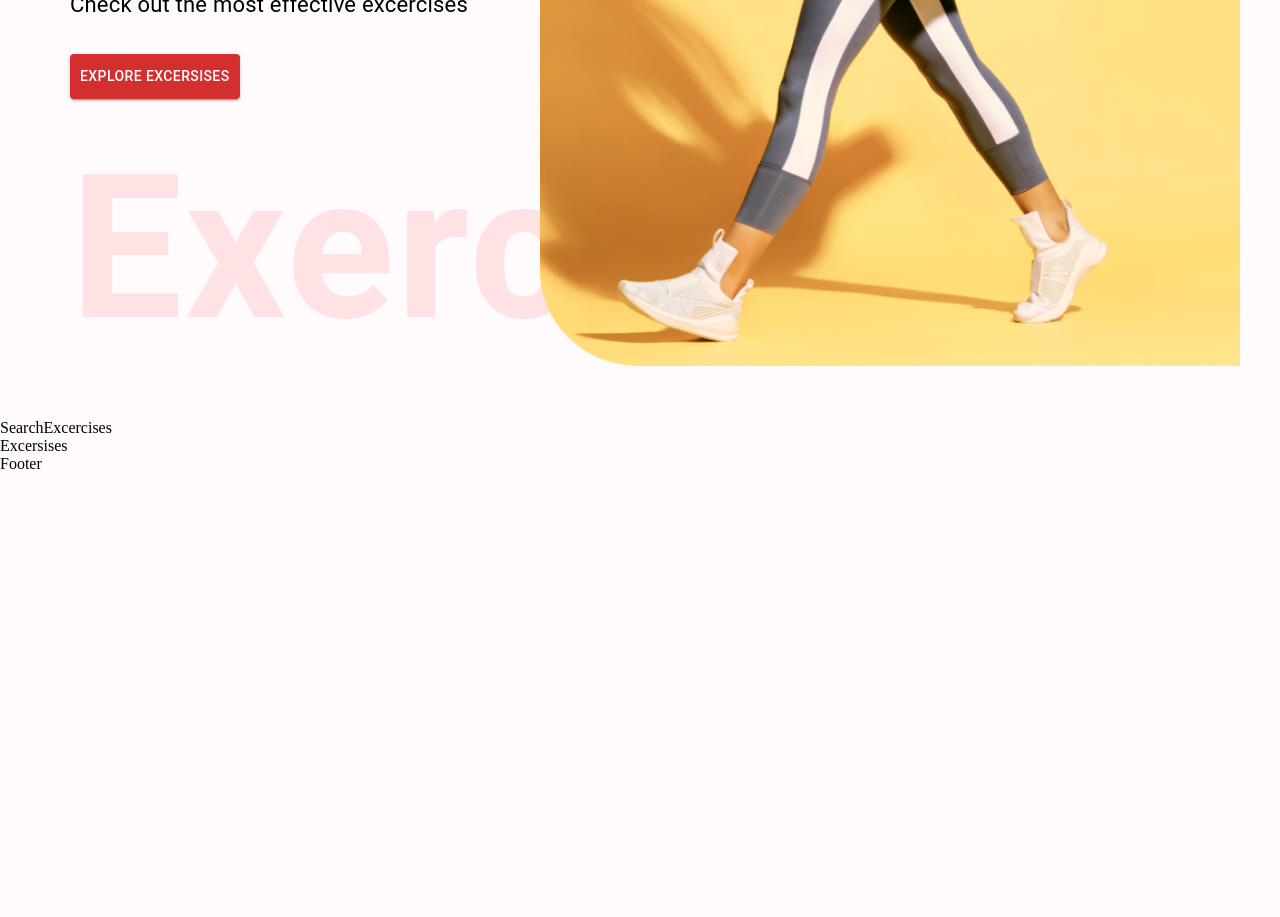
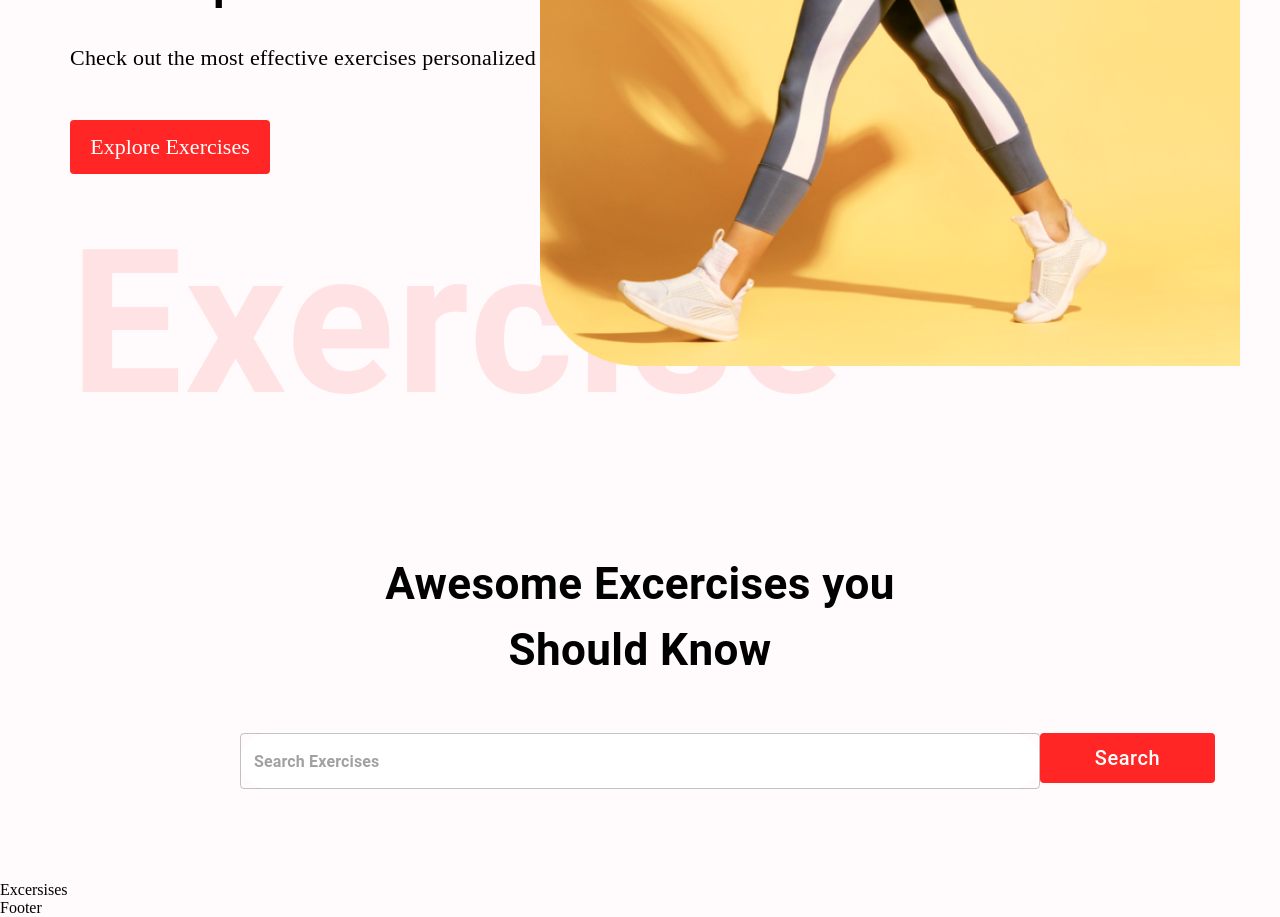
Before and after one commit to Zaidjamal11/Fitness-Exercises-App, a React (Create React App) app: page / in a window 1280 px wide. Shown: the part 500-1417 px from the top of the page. Before the commit the page ends 973 px from the top, so only its background shows below. Built offline with nearby package versions, Linux system fonts and the light colour scheme.

Commit message:
SearchExercises TextField Feature us Added

```diff
--- a/src/components/HeroBanner.js
+++ b/src/components/HeroBanner.js
@@ -1,56 +1,26 @@
-import React from "react";
+import React from 'react';
+import { Box, Stack, Typography } from '@mui/material';
 
-import { Box, Button, Stack, Typography } from "@mui/material";
+import HeroBannerImage from '../assets/images/banner.png';
 
-import HeroBannerImage from "../assets/images/banner.png";
-
-const HeroBanner = () => {
-  return (
-    <Box
-      sx={{
-        mt: { lg: "212px", xs: "70px" },
-        ml: { sm: "50px" },
-      }}
-      position="relative"
-      p="20px"
-    >
-      <Typography color="#ff2625" fontWeight="600" fontSize="26px">
-        Fitness Club
+const HeroBanner = () => (
+  <Box sx={{ mt: { lg: '212px', xs: '70px' }, ml: { sm: '50px' } }} position="relative" p="20px">
+    <Typography color="#FF2625" fontWeight="600" fontSize="26px">Fitness Club</Typography>
+    <Typography fontWeight={700} sx={{ fontSize: { lg: '44px', xs: '40px' } }} mb="23px" mt="30px">
+      Sweat, Smile <br />
+      And Repeat
     </Typography>
-
-      <Typography
-        fontWeight={700}
-        sx={{ fontSize: { lg: "44px", xs: "40px" } }}
-      >
-        Sweat, Smile <br /> and Repeat
+    <Typography fontSize="22px" fontFamily="Alegreya" lineHeight="35px">
+      Check out the most effective exercises personalized to you
     </Typography>
-      <Typography fontSize="22px" lineHeight="35px" mb={4}>
-        Check out the most effective excercises
-      </Typography>
-
-      <Button
-        variant="contained"
-        color="error"
-        mb={3}
-        href="#Excercises"
-        sx={{ backgroundColo: "#ff2625", padding: "10px" }}
-      >
-        Explore Excersises
-      </Button>
-      <Typography
-        fontWeight={600}
-        color="#FF2625"
-        sx={{
-          opacity: "0.1",
-          display: { lg: "block", xs: "none" },
-          fontSize: "200px",
-        }}
-      >
+    <Stack>
+      <a href="#exercises" style={{ marginTop: '45px', textDecoration: 'none', width: '200px', textAlign: 'center', background: '#FF2625', padding: '14px', fontSize: '22px', textTransform: 'none', color: 'white', borderRadius: '4px' }}>Explore Exercises</a>
+    </Stack>
+    <Typography fontWeight={600} color="#FF2625" sx={{ opacity: '0.1', display: { lg: 'block', xs: 'none' }, fontSize: '200px' }}>
       Exercise
     </Typography>
     <img src={HeroBannerImage} alt="hero-banner" className="hero-banner-img" />
   </Box>
 );
-};
 
 export default HeroBanner;
--- a/src/components/SearchExcercises.js
+++ b/src/components/SearchExcercises.js
@@ -1,9 +1,80 @@
-import React from 'react'
+import React from "react";
+import { useState, useEffect } from "react";
+import { Box, Button, Stack, TextField, Typography } from "@mui/material";
+
+import { exerciseOptions } from "../utils/fetchData";
+import { fetchData } from '../utils/fetchData';
+import { Search } from "@mui/icons-material";
+
 
 const SearchExcercises = () => {
+
+  const [ search, setSearch] = useState('');
+  const [SearchExcercises, setExercises] = useState([]);
+
+
+  const handleSearch = async () => {
+    if (search) {
+      const exercisesData = await fetchData('https://exercisedb.p.rapidapi.com/exercises', exerciseOptions);
+
+
+       const searchedExercises = exercisesData.filter(
+        (exercise) => exercise.name.toLowerCase().includes(search)
+        || exercise.target.toLowerCase().includes(search)
+        || exercise.equipment.toLowerCase().includes(search)
+        || exercise.bodyPart.toLowerCase().includes(search)
+       );
+
+       setSearch('');
+       setExercises(searchedExercises);
+    }
+  }
+
+
   return (
-    <div>SearchExcercises</div>
-  )
-}
+    <Stack alignItems="center" mt="37px" justifyContent="center" p="20px">
+      <Typography
+        fontWeight={700}
+        sx={{
+          fontSize: { lg: "44px", xs: "30px" },
+        }}
+        mb="50px"
+        textAlign="center"
+      >
+        Awesome Excercises you <br /> Should Know
+      </Typography>
+
+      <Box position="relative" mb="72px">
+        <TextField
+          sx={{
+            input: { fontWeight: "700", border: "none", borderRadius: "5px" },
+            width: { lg: '800px', xs: '350px' },
+            backgroundColor: '#fff',
+            borderRadius: '40px'
+          }}
+          height="76px"
+          value={search}
+          onChange={(e) => {setSearch(e.target.value.toLowerCase())}}
+          placeholder="Search Exercises"
+          type="text"
+        />
+        <Button className="search-btn"
+          sx={{
+            bgcolor: '#ff2625',
+            color: '#fff',
+            textTransform: 'none',
+            width: { lg : '175px', xs: '80px'},
+            fontSize: { lg : '20px', xs: '14px'},
+            height: '50px',
+            position: 'absolute' ,
+            right: '1'
+          }}
+          onClick={handleSearch}
+
+        >Search</Button>
+      </Box>
+    </Stack>
+  );
+};
 
 export default SearchExcercises;
--- a/src/index.js
+++ b/src/index.js
@@ -1,5 +1,5 @@
 import React from "react";
-import ReactDOM from "react-dom";
+import ReactDOM from "react-dom/client";
 import { BrowserRouter } from "react-router-dom";
 
 import App from "./App";
--- /dev/null
+++ b/src/utils/fetchData.js
@@ -0,0 +1,17 @@
+export const exerciseOptions = {
+     method: 'GET',
+  url: 'https://exercisedb.p.rapidapi.com/exercises/bodyPartList',
+  headers: {
+    'X-RapidAPI-Key': '008482cab5msh3f9a5547edf1633p1b5566jsn6eaee2731b16',
+    'X-RapidAPI-Host': 'exercisedb.p.rapidapi.com'
+  }
+};
+
+
+
+  export const fetchData = async (url, options) => {
+    const res = await fetch(url, options);
+    const data = await res.json();
+
+    return data;
+  };
```
Also changed, not shown: 1 other file (tests, documents, lock files or other folders). Lines whose indentation alone changed are shown as unchanged.
